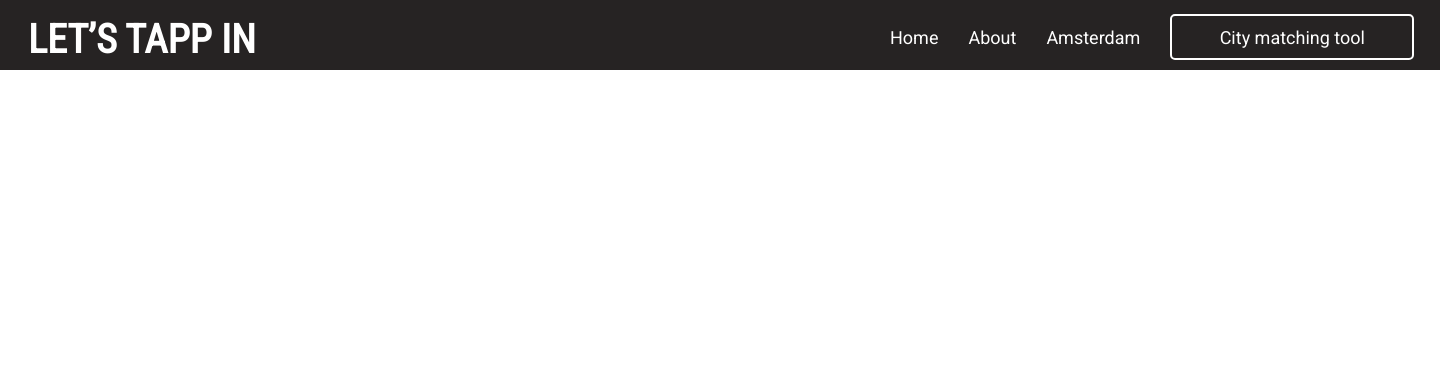
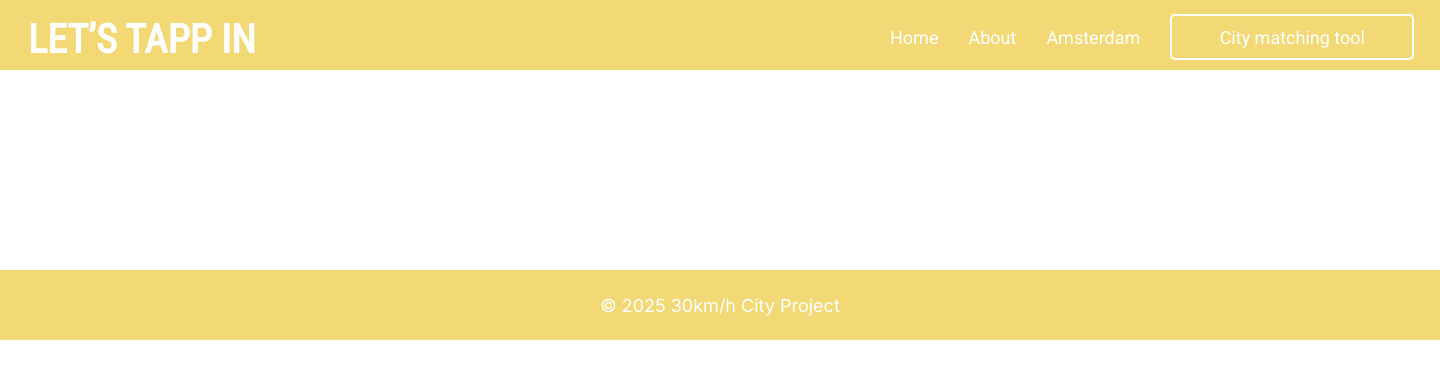
Before and after one commit to esterjez/30km, a Flask app: page /amsterdam in a window 1440 px wide. Shown: the top 379 px of the page. Run offline with Flask 3, Linux system fonts and the light colour scheme.

Commit message:
footer 1

```diff
--- a/30km/static/styles.css
+++ b/30km/static/styles.css
@@ -78,6 +78,23 @@ body {
     text-decoration: underline;
 }
 
+/* yellow navbar */
+
+.navbar-yellow {
+    background-color: #F2D975; /* background */
+    width: 100%;
+    height: 70px;
+}
+
+.navbar-yellow .logo,
+.navbar-yellow .nav-links a {
+    color: white;
+}
+
+.navbar-yellow .nav-links a:hover {
+    text-decoration: underline;
+}
+
 
 .footer {
     width: 100%;
@@ -107,6 +124,33 @@ body {
     position: relative;
 }
 
+.footer-yellow {
+    width: 100%;
+    height: 70px;
+    background-color: #F2D975;
+    display: flex;
+    justify-content: center;
+    align-items: center;
+    color: black;
+    font-family: 'Montserrat', sans-serif;
+    font-size: 10px;
+    z-index: 10;
+    position: relative;
+}
+
+.footer-green {
+    width: 100%;
+    height: 70px;
+    background-color: #7CB690;
+    display: flex;
+    justify-content: center;
+    align-items: center;
+    color: white;
+    font-family: 'Montserrat', sans-serif;
+    font-size: 10px;
+    z-index: 10;
+    position: relative;
+}
 
 /* HEADINGS */
 h1 {
--- a/30km/templates/about.html
+++ b/30km/templates/about.html
@@ -1,6 +1,8 @@
 {% extends "base.html" %}
 
 {% block navbar_class %}navbar-about{% endblock %}
+
+{% block footer_class %}footer-default{% endblock %}
 
 {% block tool_button %}
   <a href="{{ url_for('tool') }}" class="tool-button-about">City categorisation tool</a>
--- a/30km/templates/amsterdam.html
+++ b/30km/templates/amsterdam.html
@@ -1,6 +1,10 @@
 {% extends "base.html" %}
 
 {% block title %}Amsterdam – 30km City{% endblock %}
+
+{% block navbar_class %}navbar-yellow{% endblock %}
+
+{% block footer_class %}footer-yellow{% endblock %}
 
 {% block content %}
     <h1>Amsterdam</h1>
--- a/30km/templates/landing.html
+++ b/30km/templates/landing.html
@@ -1,6 +1,8 @@
 {% extends "base.html" %}
 
 {% block title %}Home – 30km/h City{% endblock %}
+
+{% block footer_class %}footer-default{% endblock %}
 
 {% block content %}
 
```
